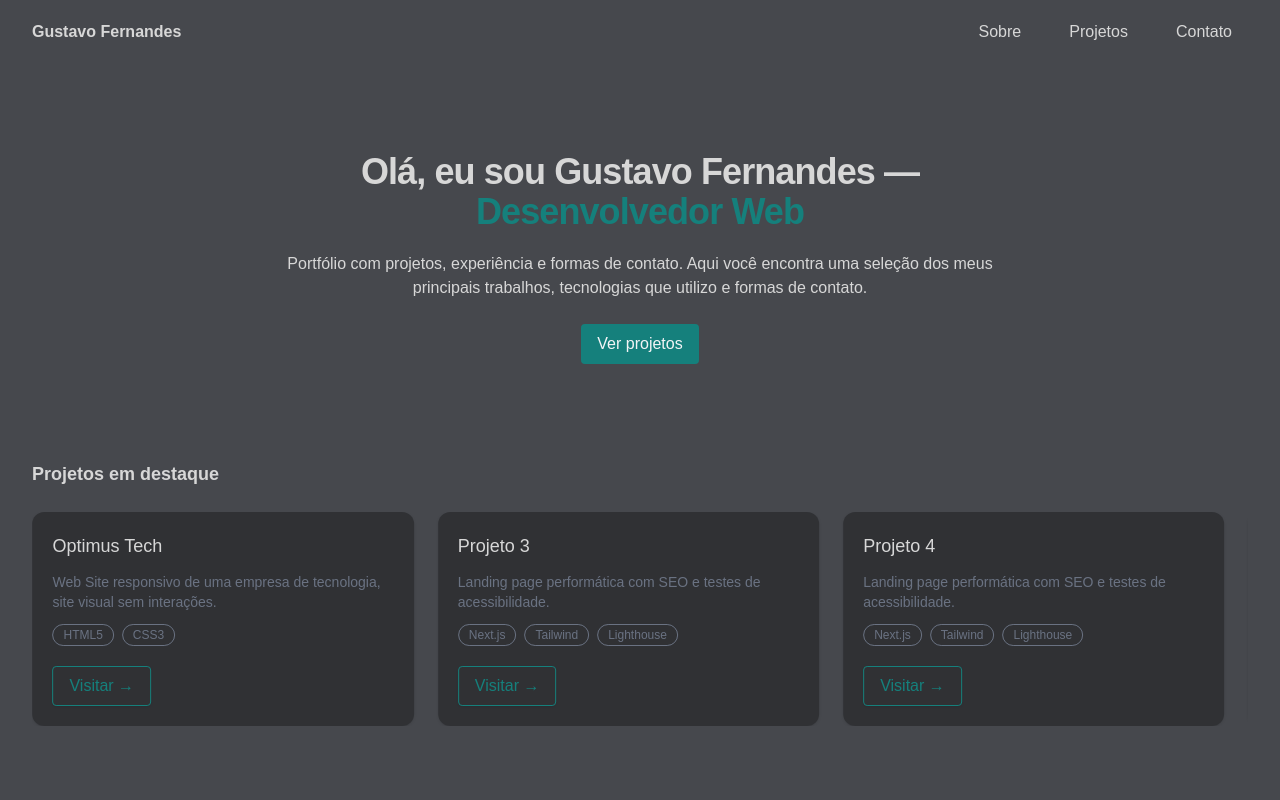
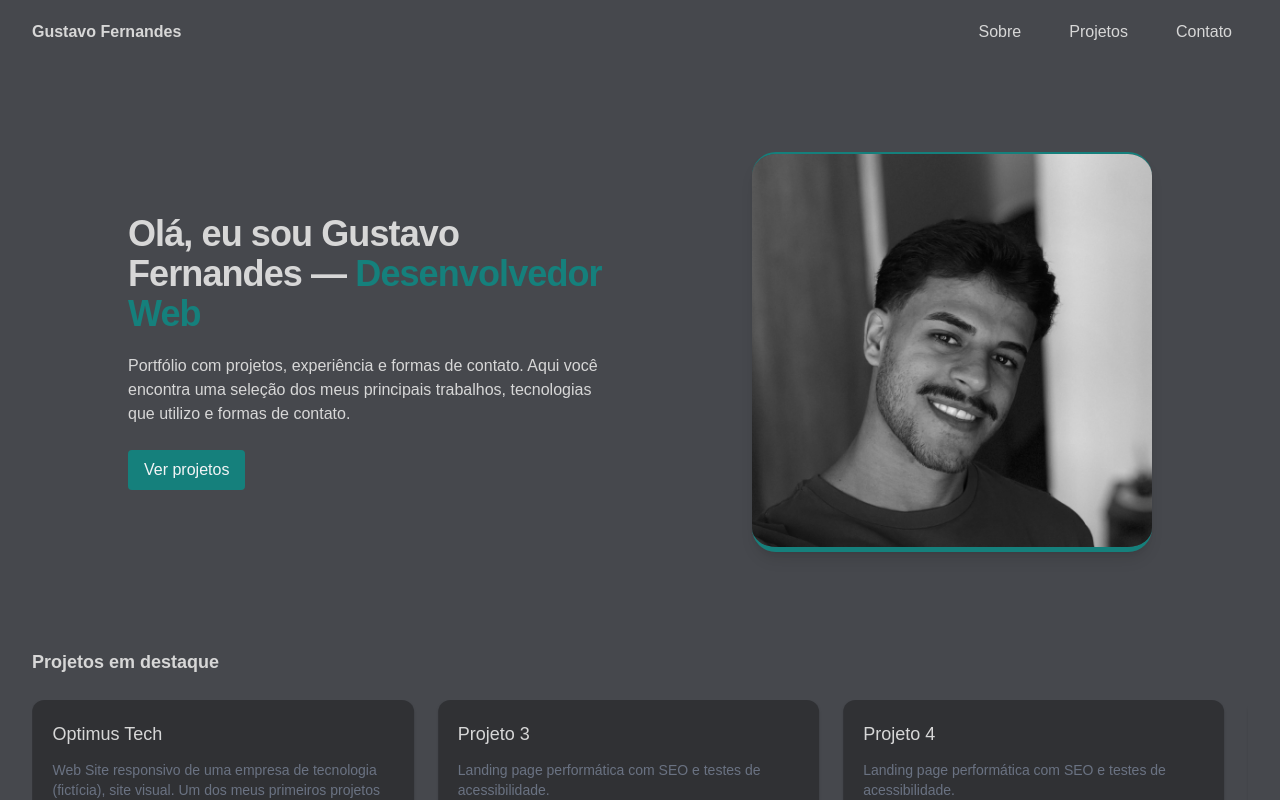
Before and after one commit to Gu-Fernandes/Gustavo-Fernandes-Dev, a Next.js app: page / in a window 1280 px wide. Shown: the top 800 px of the page. Built offline with nearby package versions, Linux system fonts and the light colour scheme.

Commit message:
:recycle:

```diff
--- a/src/components/header/header.tsx
+++ b/src/components/header/header.tsx
@@ -14,7 +14,7 @@ export default function Header() {
     <header className="w-full">
       <div className="container flex h-16 items-center justify-between">
         {/* Logo/Nome */}
-        <Link href="/" className="font-semibold">
+        <Link href="/" className="font-semibold ">
           {SITE.name}
         </Link>
 
--- a/src/components/sections/hero.tsx
+++ b/src/components/sections/hero.tsx
@@ -1,5 +1,6 @@
 "use client";
 
+import Image from "next/image";
 import Link from "next/link";
 import { SITE } from "@/lib/constants";
 import { Button } from "@/components/button";
@@ -7,23 +8,39 @@ import { Button } from "@/components/button";
 export default function Hero() {
   return (
     <section id="sobre" className="py-16">
-      <div className="mx-auto max-w-3xl text-center">
-        <h1 className="text-3xl font-semibold tracking-tight sm:text-4xl">
-          Olá, eu sou {SITE.name} —{" "}
-          <span className="text-primary">{SITE.role}</span>
-        </h1>
+      <div className="mx-auto max-w-5xl grid grid-cols-1 md:grid-cols-2 items-center gap-10">
+        {/* Texto */}
+        <div className="text-center md:text-left max-w-3xl mx-auto md:mx-0">
+          <h1 className="text-3xl font-semibold tracking-tight sm:text-4xl">
+            Olá, eu sou {SITE.name} —{" "}
+            <span className="text-primary">{SITE.role}</span>
+          </h1>
 
-        <p className="m-5">
-          {SITE.description} Aqui você encontra uma seleção dos meus principais
-          trabalhos, tecnologias que utilizo e formas de contato.
-        </p>
+          <p className="mx-5 my-5 md:mx-0">
+            {SITE.description} Aqui você encontra uma seleção dos meus
+            principais trabalhos, tecnologias que utilizo e formas de contato.
+          </p>
 
-        <div className="mt-6 flex items-center justify-center gap-3">
-          <Button>
+          <div className="mt-6 flex items-center justify-center md:justify-start gap-3">
             <Link href="#projetos" title="Ir para a seção de projetos">
-              Ver projetos
+              <Button>Ver projetos</Button>
             </Link>
-          </Button>
+          </div>
+        </div>
+
+        {/* Imagem com hover colorido */}
+        <div className="flex justify-center md:justify-end">
+          <div className="group relative w-[280px] h-[280px] sm:w-[360px] sm:h-[360px] md:w-[400px] md:h-[400px] rounded-3xl shadow-lg overflow-hidden border-t-2 border-b-[5px] border-t-primary border-b-primary border-l-primary">
+            <Image
+              src="/images/img-gu-color.jpg"
+              alt={`Foto de ${SITE.name}`}
+              fill
+              sizes="(min-width: 768px) 400px, 80vw"
+              className="object-cover select-none img-no-drag transition duration-300 ease-out grayscale group-hover:grayscale-0"
+              priority
+              draggable={false}
+            />
+          </div>
         </div>
       </div>
     </section>
--- a/src/components/sections/project-card.tsx
+++ b/src/components/sections/project-card.tsx
@@ -21,7 +21,7 @@ function ProjectCardBase({ project }: ProjectCardProps) {
   const { title, description, stack, href } = project;
 
   return (
-    <li className="group rounded-xl bg-card p-5 shadow-sm transition hover:-translate-y-0.5 hover:shadow-lg">
+    <div className="group rounded-xl bg-card p-5 shadow-sm transition hover:-translate-y-0.5 hover:shadow-lg">
       <div className="flex flex-col gap-3">
         <h3 className="text-lg font-medium">{title}</h3>
 
@@ -41,7 +41,7 @@ function ProjectCardBase({ project }: ProjectCardProps) {
           </Button>
         </div>
       </div>
-    </li>
+    </div>
   );
 }
 
--- a/src/data/projects.ts
+++ b/src/data/projects.ts
@@ -11,7 +11,7 @@ export const projects: Project[] = [
   {
     title: "Optimus Tech",
     description:
-      "Web Site responsivo de uma empresa de tecnologia, site visual sem interações.",
+      "Web Site responsivo de uma empresa de tecnologia (fictícia), site visual. Um dos meus primeiros projetos",
     stack: ["HTML5", "CSS3"],
     href: "https://optimus-tech-seven-red.vercel.app/",
   },
```
Also changed, not shown: public/images/img-gu-color.jpg (added).
